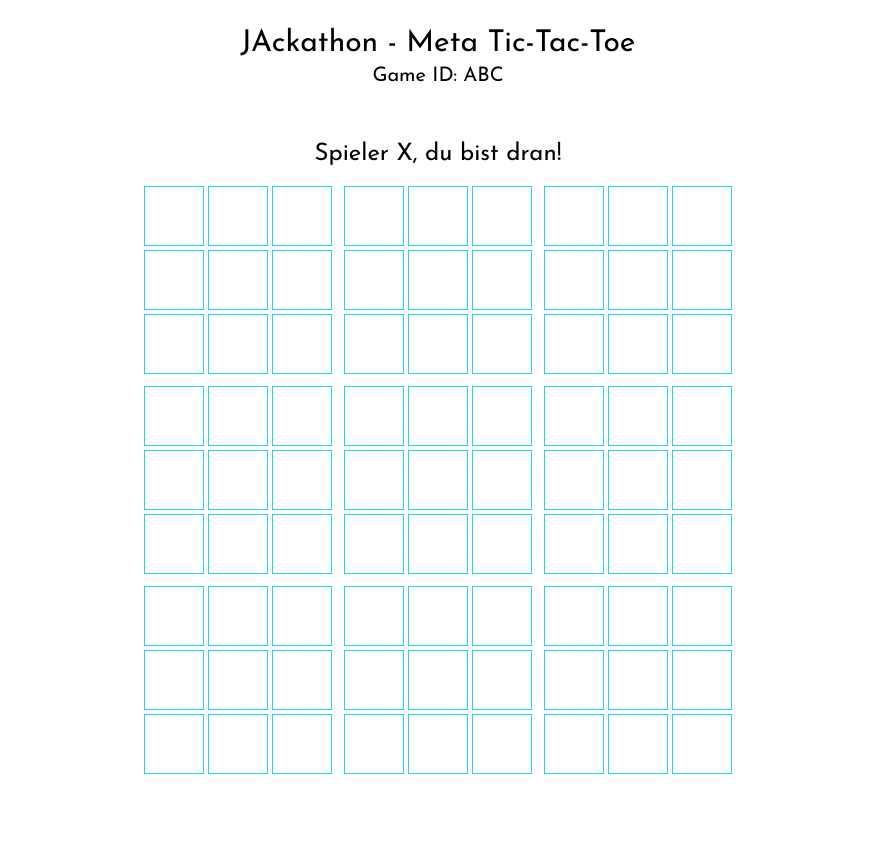
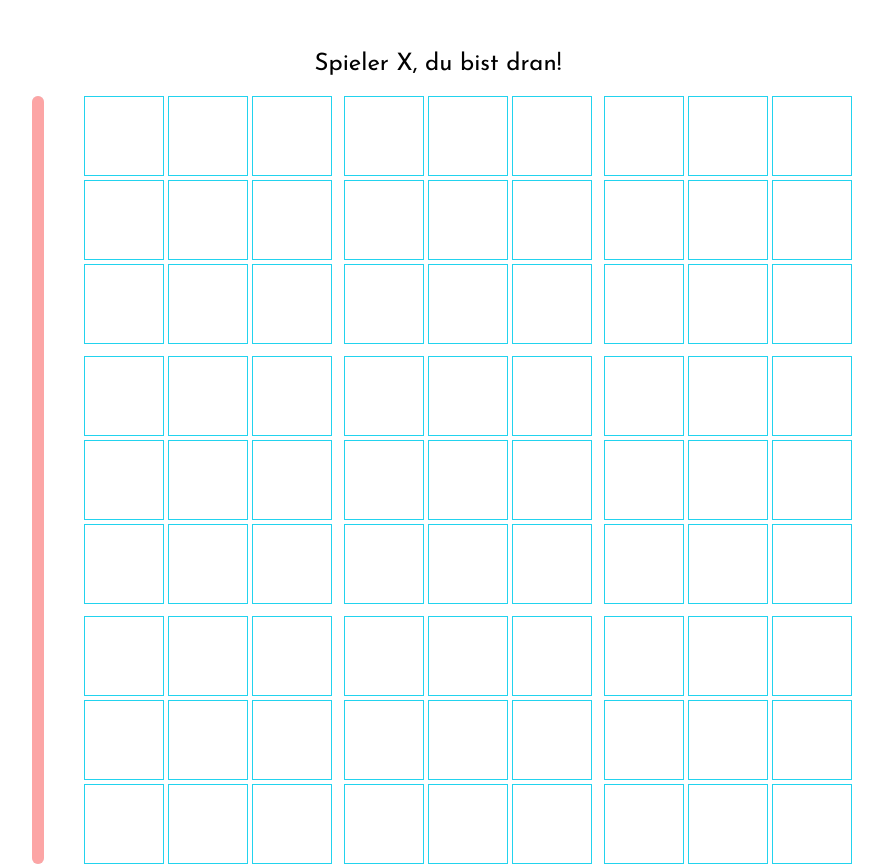
Before and after one commit to WhatzGames/Hackathon-Leer-2023-Sep, a Next.js app in the folder meta-tic-tac-to-fe/: page / in a window 1280 px wide. Shown: the whole page, without its empty margins (202-1085 px from the left). Before the commit the page ends 800 px from the top, so only its background shows below. Built offline with nearby package versions, Linux system fonts and the light colour scheme.

Commit message:
Scale board based on activity

```diff
--- a/meta-tic-tac-to-fe/app/page.tsx
+++ b/meta-tic-tac-to-fe/app/page.tsx
@@ -18,7 +18,9 @@ export default function Game() {
       <h2 className={'text-2xl text-center mb-4'}>Spieler {player.toUpperCase()}, du bist dran!</h2>
 
       <div className={'flex'}>
-        {/*<ProgressBar/>*/}
+        <div id={'progress-bar'} className={'mr-8'}>
+          <ProgressBar/>
+        </div>
         <div className={'grid grid-cols-3 grid-rows-3 gap-3'}>
           {game.map((board, index) => <Board key={index} boardNo={index} fields={board.fields}/>)}
         </div>
@@ -64,19 +66,19 @@ const ProgressBar = () => {
   const player = useGameStore(state => state.player);
   const {progress, tick, reset} = useProgressStore();
 
-  useEffect(() => {
+  /*useEffect(() => {
     const interval = setInterval(() => tick(), 50);
     return () => {
       clearInterval(interval);
     };
-  }, []);
+  },  []);*/
 
   useEffect(() => {
     reset();
   }, [player]);
 
   return (
-    <div className={'relative bg-gray-200 mx-2 rounded-lg'} style={{width: 12}}>
+    <div className={'relative bg-gray-200 mx-2 rounded-lg h-full'} style={{width: 12}}>
       <div className={'absolute bottom-0 rounded-lg bg-red-300 z-10'} style={{width: 12, height: `${progress}%`}}></div>
     </div>
   );
@@ -93,16 +95,20 @@ const Board = ({boardNo, fields}: BoardProps) => {
   const winner = finishedBoards[boardNo];
 
   return (
-    <div className={'relative'}>
-      {winner &&
-        <div
-          className={'text-6xl text-red-500 absolute bg-slate-700/60 w-full h-full flex justify-center items-center'}>
-          {winner}
+    <div className={cn(
+      'relative transition-all',
+      activeBoard !== boardNo ? (activeBoard === null && !winner ? 'scale-100' : 'scale-90') : 'scale-110'
+    )}>
+      {(winner || (activeBoard !== null && activeBoard !== boardNo)) &&
+        <div className={cn(
+          'text-6xl text-red-white absolute bg-slate-700/60 w-full h-full flex justify-center',
+          'items-center shadow-xl'
+        )}>
+          <span>{winner}</span>
         </div>
       }
       <div className={cn(
         'grid grid-cols-3 grid-rows-3 gap-1',
-        activeBoard === boardNo && 'border-2 border-red-600',
         winner && 'border-red-950'
       )}>
         {fields.map((field, index) => <Field key={index} board={boardNo} field={index}>{field}</Field>)}
@@ -118,7 +124,7 @@ type FieldProps = {
   height?: number;
 }
 
-const Field = ({board, field, width = 60, height = 60, children}: React.PropsWithChildren<FieldProps>) => {
+const Field = ({board, field, width = 80, height = 80, children}: React.PropsWithChildren<FieldProps>) => {
   const setField = useGameStore(state => state.setField);
 
   const handleClick = () => setField(board, field);
```
